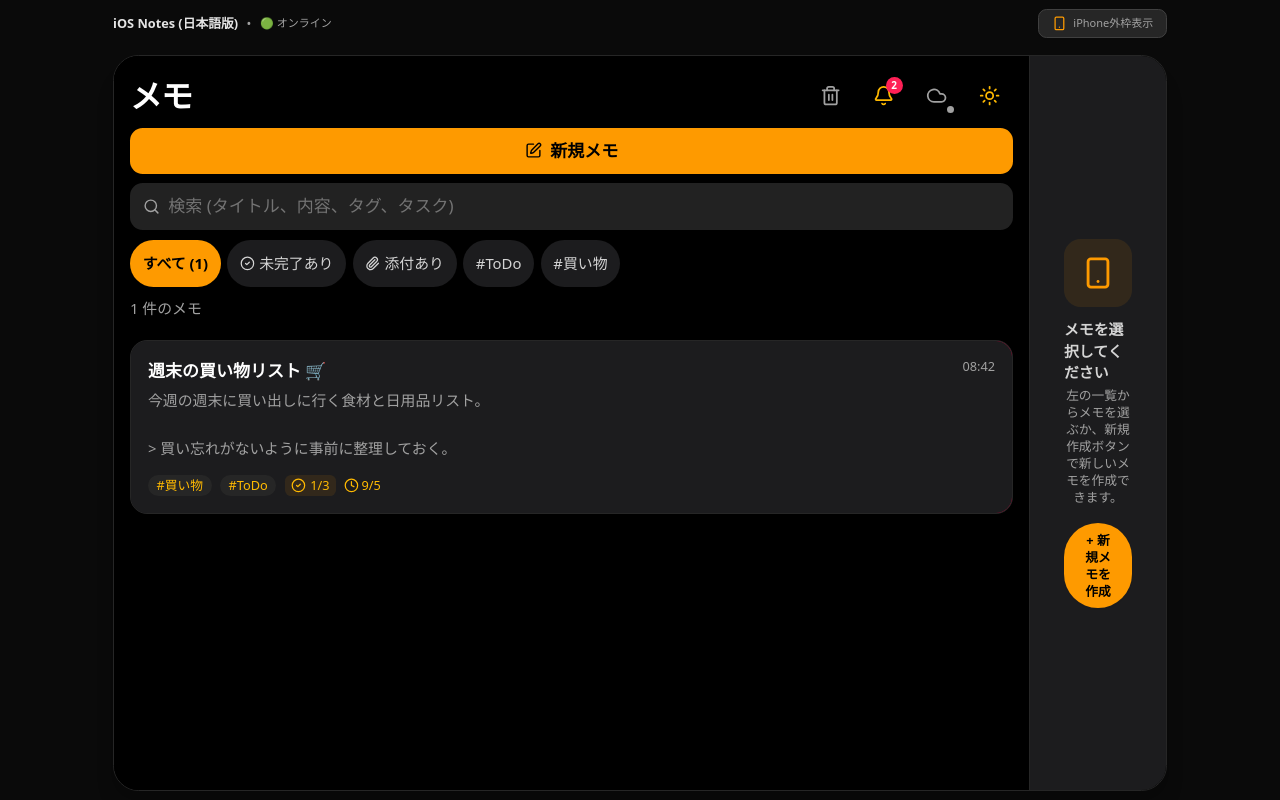
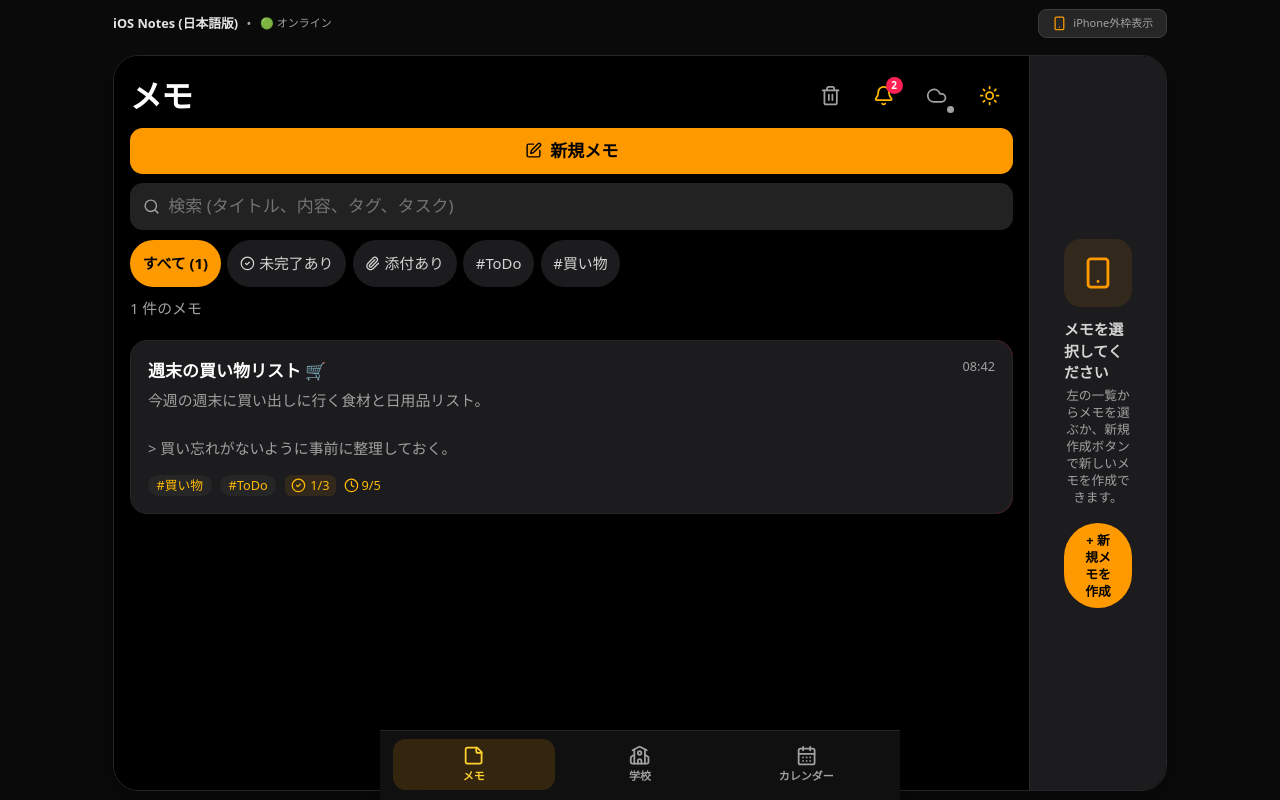
Before and after one commit to yutateru6-collab/memomemo, a React (Vite) app: page / in a window 1280 px wide. Built offline with nearby package versions, Linux system fonts and the light colour scheme.

Commit message:
feat: mount notes school calendar shell

```diff
--- a/src/main.tsx
+++ b/src/main.tsx
@@ -1,10 +1,11 @@
 import {StrictMode} from 'react';
 import {createRoot} from 'react-dom/client';
-import App from './App.tsx';
+import AppShell from './AppShell.tsx';
 import './index.css';
+import './app-shell.css';
 
 createRoot(document.getElementById('root')!).render(
   <StrictMode>
-    <App />
+    <AppShell />
   </StrictMode>,
 );
```
